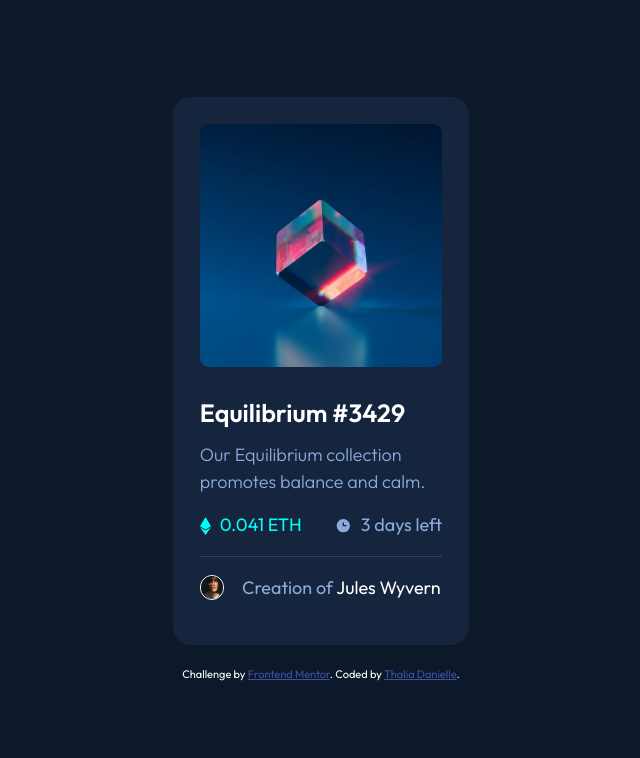
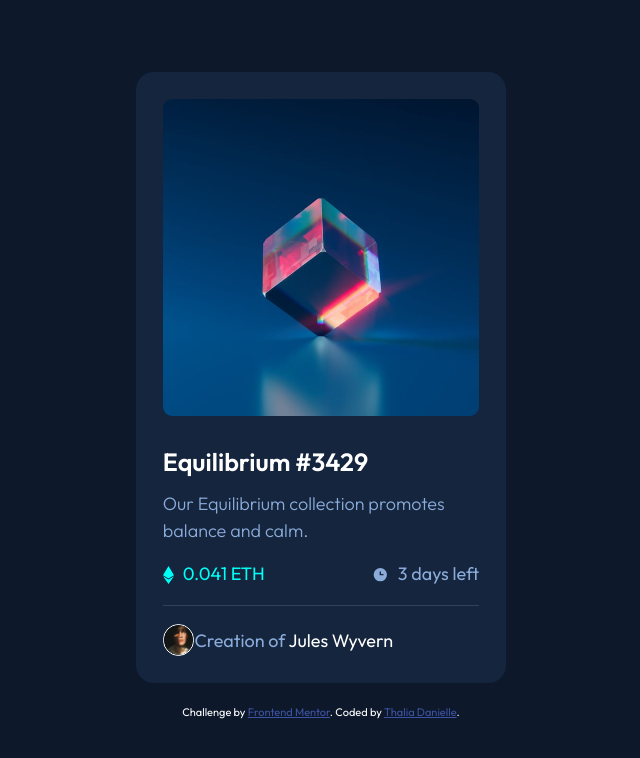
Before and after one commit to thaliadani/nft-preview-card, a plain HTML site: page index.html in a window 1536 px wide. Shown: the whole page, without its empty margins (447-1087 px from the left). Drawn offline with Linux system fonts and the light colour scheme.

Commit message:
modified:   assets/styles/style.css

```diff
--- a/assets/styles/style.css
+++ b/assets/styles/style.css
@@ -120,8 +120,7 @@ body{
 .container__profile{
     display: flex;
     align-items: center;
-    padding: 1em 0;
-    gap: 1em;
+    padding-top: 1em;
     border-top: solid 0.1em var(--line-very-dark-blue);
 }
 
@@ -163,6 +162,6 @@ body{
     }
 
     .container{
-        width: 20%;
+        max-width: 25%;
     }
 }
```
